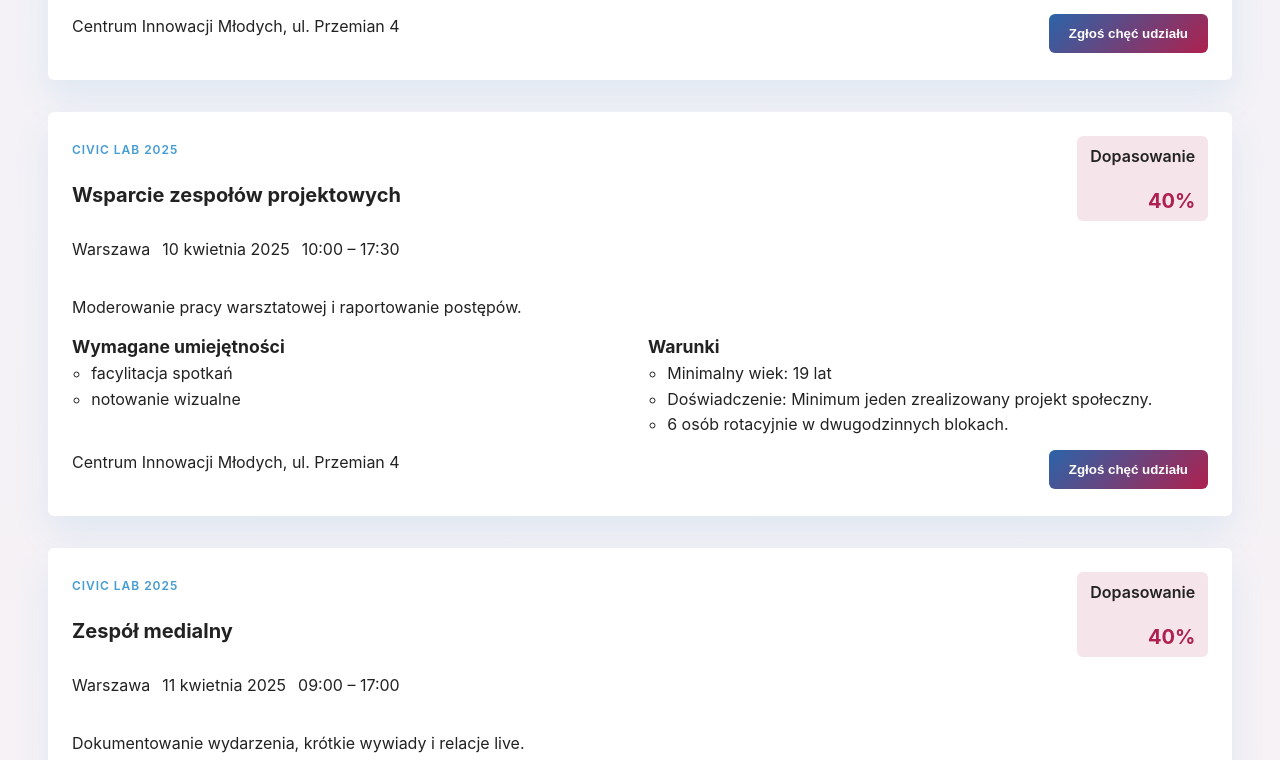
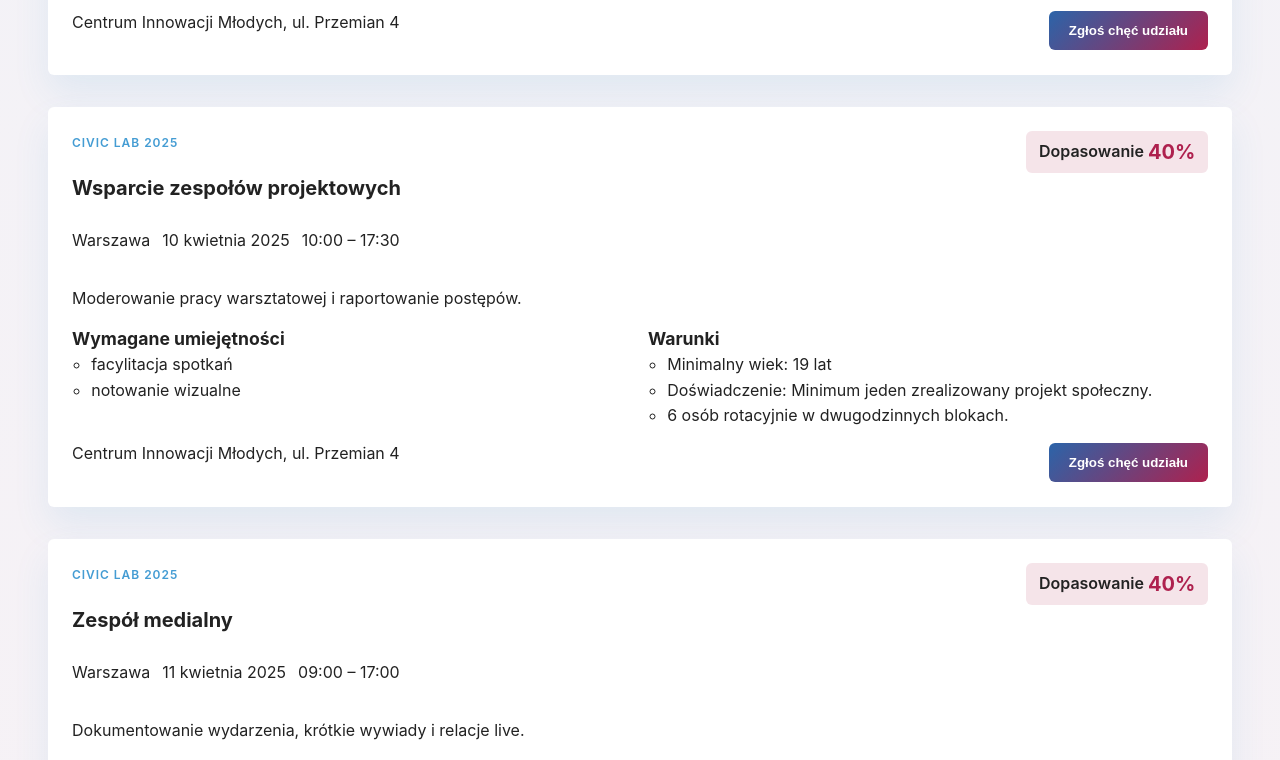
Before and after one commit to RedMed-Software/hack-yeah-2025, a React (Vite) app in the folder frontend/: page /events-actions in a window 1280 px wide. Shown: the part 1862-2622 px from the top of the page. Built offline with nearby package versions, Linux system fonts and the light colour scheme; no server answers; what @ory/client-fetch would draw is missing.

Commit message:
styles xd

```diff
--- a/frontend/src/pages/EventsAndActionsPage.module.scss
+++ b/frontend/src/pages/EventsAndActionsPage.module.scss
@@ -161,15 +161,18 @@
 
 .scoreBadge {
   align-self: flex-start;
-  display: inline-flex;
-  flex-direction: column;
-  align-items: flex-end;
+  display: flex;
+  align-items: center;
   gap: 0.25rem;
   background: rgba($color-secondary, 0.12);
   padding: 0.5rem 0.8rem;
   border-radius: $border-radius;
   color: $color-secondary;
   font-weight: 600;
+
+  span {
+    margin: 0;
+  }
 }
 
 .scoreBadge strong {
@@ -212,7 +215,6 @@
 }
 
 .resultFooter button {
-  align-self: flex-start;
   background: linear-gradient(135deg, $color-primary-start, $color-secondary);
   color: #fff;
   border: none;
@@ -276,4 +278,5 @@
   .resultsList {
     gap: 2rem;
   }
+
 }
--- a/frontend/src/pages/OrganizerPanelPage.module.scss
+++ b/frontend/src/pages/OrganizerPanelPage.module.scss
@@ -199,7 +199,7 @@
 
 .eventFooter {
   display: flex;
-  flex-direction: column;
+  flex-flow: column wrap;
   gap: 0.75rem;
 }
 
@@ -210,7 +210,7 @@
 }
 
 .detailsLink {
-  align-self: flex-start;
+    text-align: center;
   padding: 0.5rem 1rem;
   border-radius: $border-radius;
   background: linear-gradient(135deg, $color-primary-start, $color-primary-end);
```
